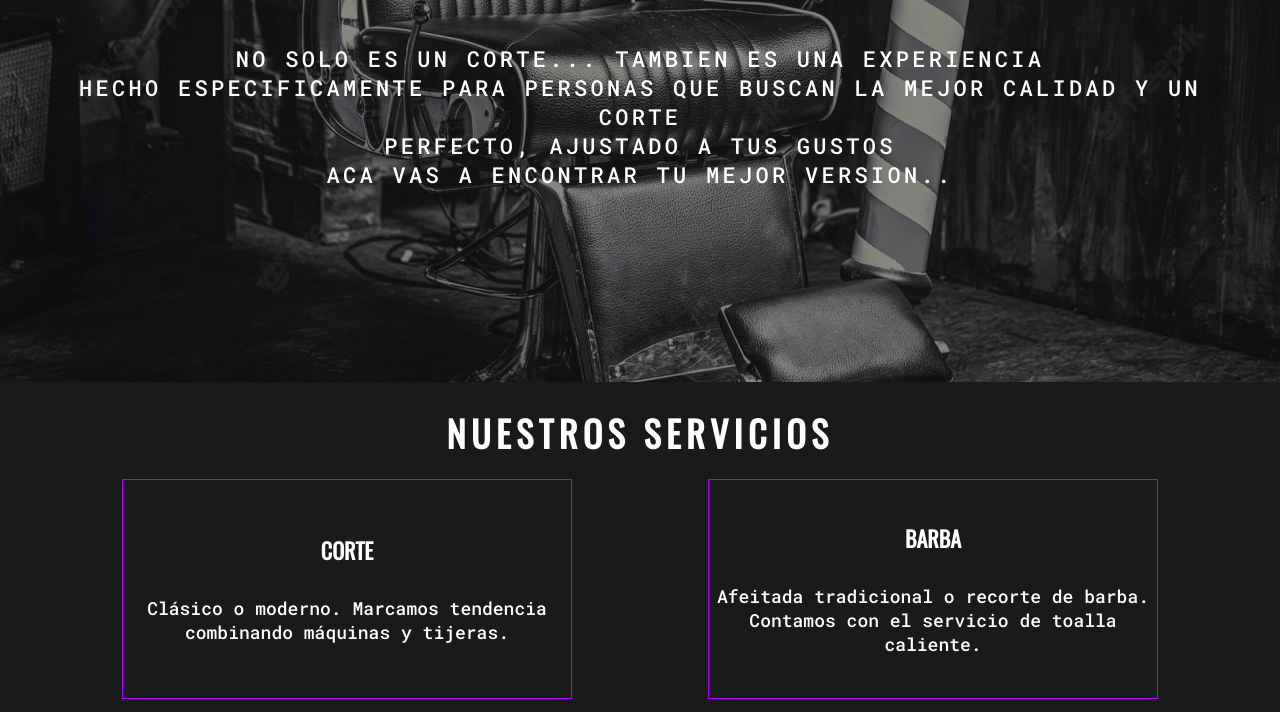
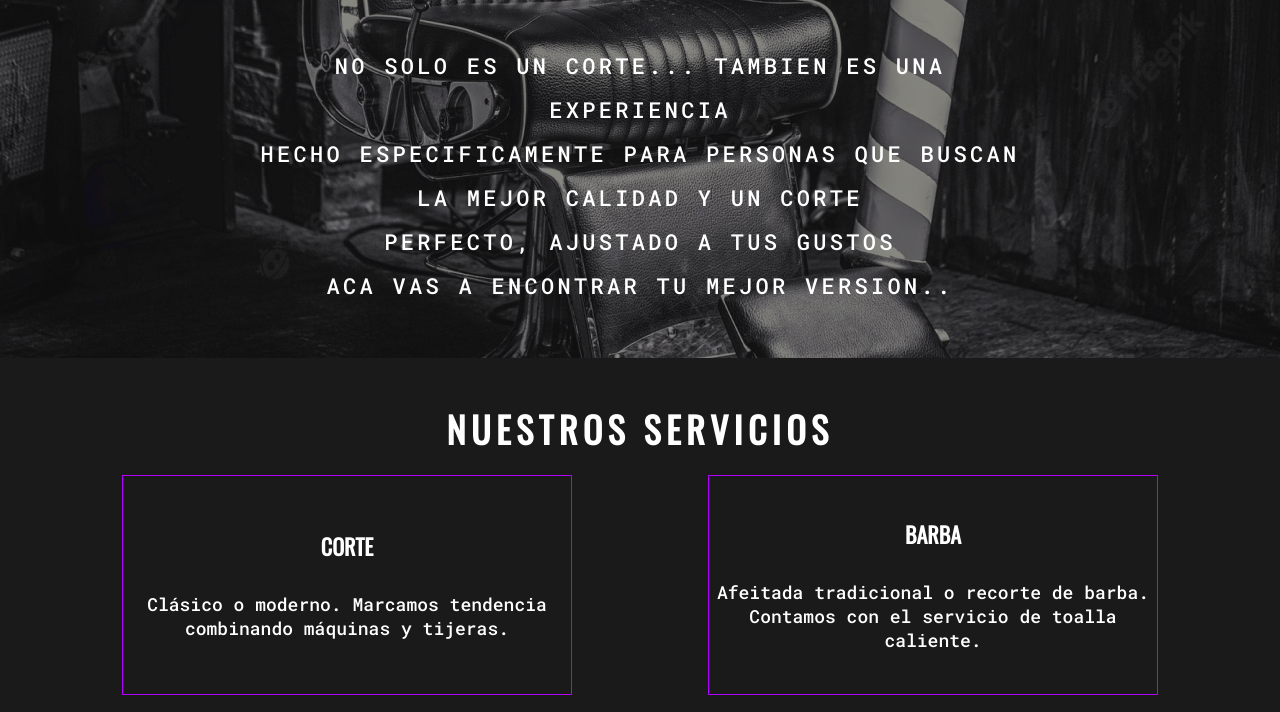
Before and after one commit to IvoBrandan/FlexCut, a plain HTML site: page index.html in a window 1280 px wide. Shown: the part 418-1130 px from the top of the page. Drawn offline with nearby package versions, Linux system fonts and the light colour scheme.

Commit message:
modified css

```diff
--- a/css/estilo.css
+++ b/css/estilo.css
@@ -75,6 +75,7 @@ body{
     color: var(--secondary);
     text-align: center;
     letter-spacing: 0.15em;
+    line-height: 2em;
 }
 /*section*/
 
@@ -118,7 +119,6 @@ body{
     background-image: url(../images/utilidades/backgroundsilla.jpg);
     background-position: center;
     background-repeat: no-repeat;
-    height: 100vh;
 }
 
 /*Inicio header*/
@@ -177,6 +177,8 @@ body{
 }*/
 .presentation__paragraph{
     margin: 4em 0 5em 0;
+    max-width: 800px;
+
 }
 /*Fin main*/
 
@@ -187,6 +189,7 @@ body{
     flex-wrap: wrap;
     gap: 2em;
     align-items: center;
+    margin-top: 20px;
 }
 
 .section__tittle{
```
